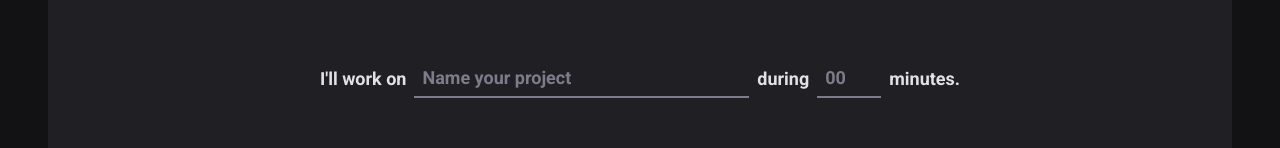
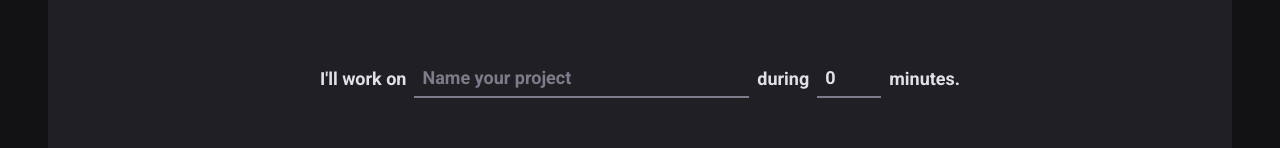
Before and after one commit to renatomarquesteles/ignite-02-pomodoro, a React (Vite) app: page / in a window 1280 px wide. Shown: the part 166-314 px from the top of the page. Built offline with nearby package versions, Linux system fonts and the light colour scheme.

Commit message:
adds form default values and types

```diff
--- a/src/pages/Home/index.tsx
+++ b/src/pages/Home/index.tsx
@@ -21,13 +21,17 @@ const newCycleFormValidationSchema = zod.object({
     .max(60, 'The cycle interval must be between 5 and 60 minutes'),
 })
 
+type NewCycleFormData = zod.infer<typeof newCycleFormValidationSchema>
+
 export const Home = () => {
-  const { register, handleSubmit, watch } = useForm({
+  const { register, handleSubmit, watch, reset } = useForm<NewCycleFormData>({
     resolver: zodResolver(newCycleFormValidationSchema),
+    defaultValues: { task: '', minutesAmount: 0 },
   })
 
-  const handleCreateNewCycle = (data: any) => {
+  const handleCreateNewCycle = (data: NewCycleFormData) => {
     console.log(data)
+    reset()
   }
 
   const task = watch('task')
```
